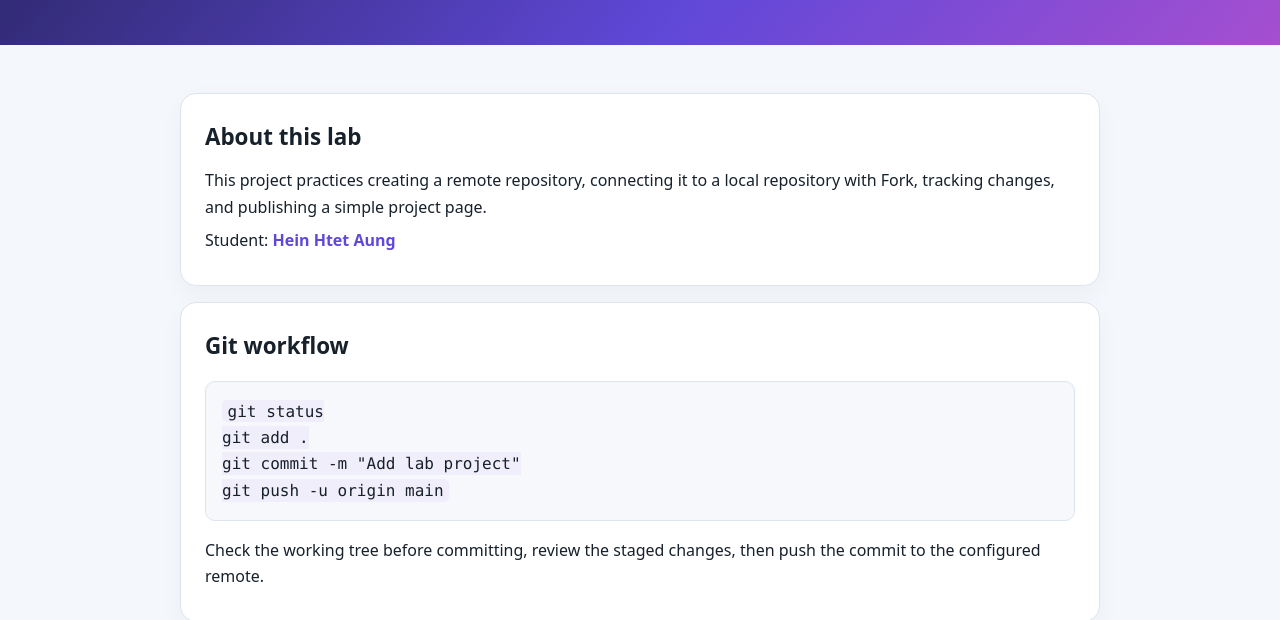
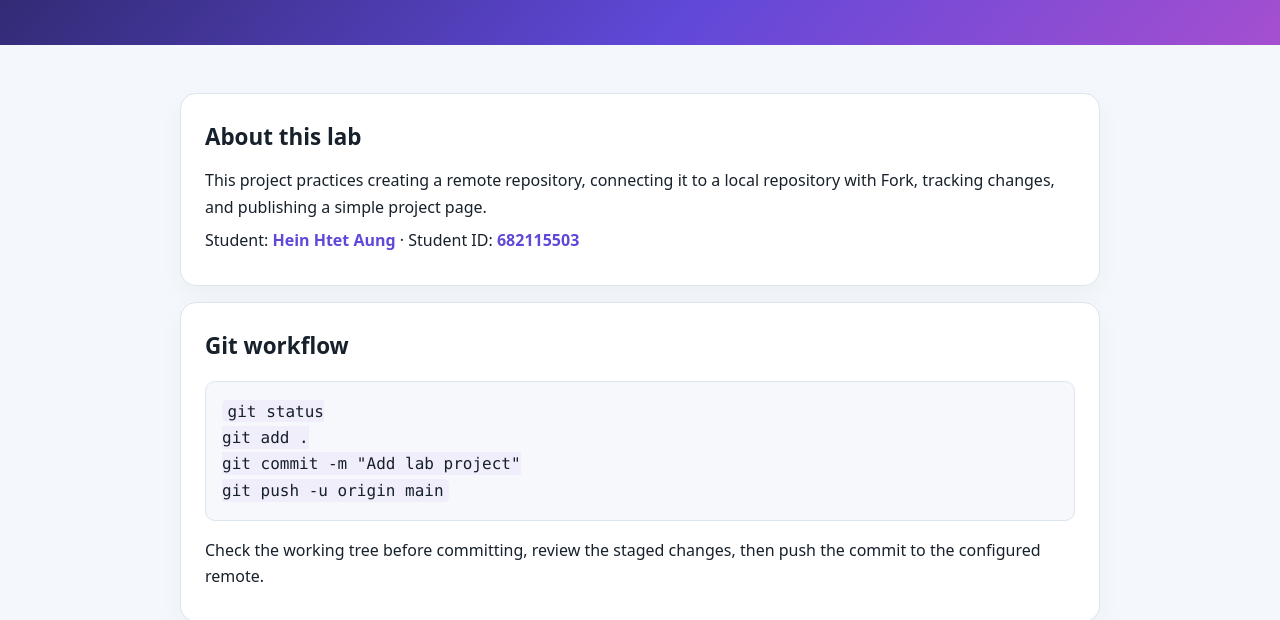
Before and after one commit to oddFella-vibing/234lab0202, a plain HTML site: page index.html in a window 1280 px wide. Shown: the part 205-825 px from the top of the page. Drawn offline with Linux system fonts and the light colour scheme.

Commit message:
Add student ID to project page

```diff
--- a/index.html
+++ b/index.html
@@ -43,7 +43,7 @@
     <section aria-labelledby="about">
       <h2 id="about">About this lab</h2>
       <p>This project practices creating a remote repository, connecting it to a local repository with Fork, tracking changes, and publishing a simple project page.</p>
-      <p>Student: <span class="name">Hein Htet Aung</span></p>
+      <p>Student: <span class="name">Hein Htet Aung</span> · Student ID: <span class="name">682115503</span></p>
     </section>
     <section aria-labelledby="workflow">
       <h2 id="workflow">Git workflow</h2>
```
